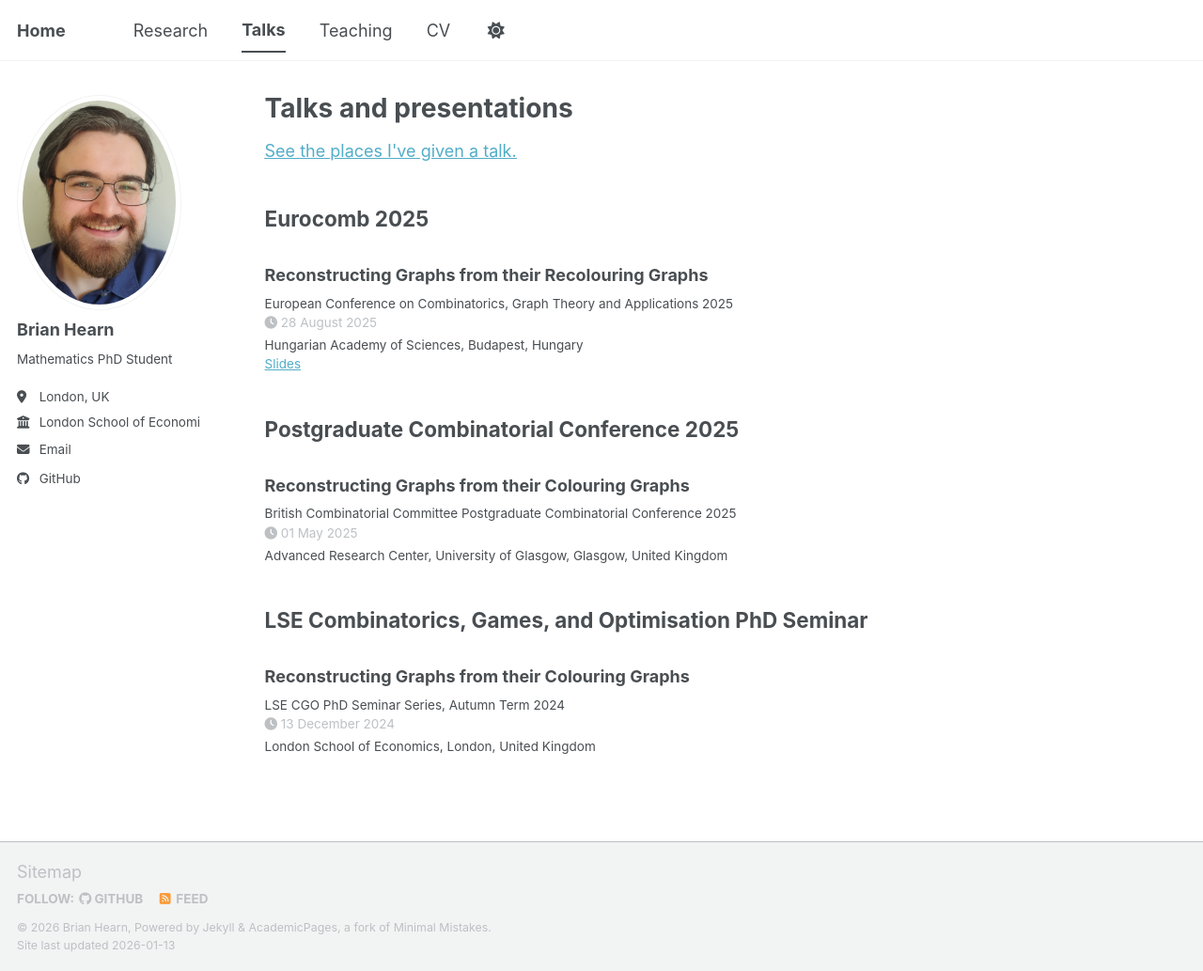
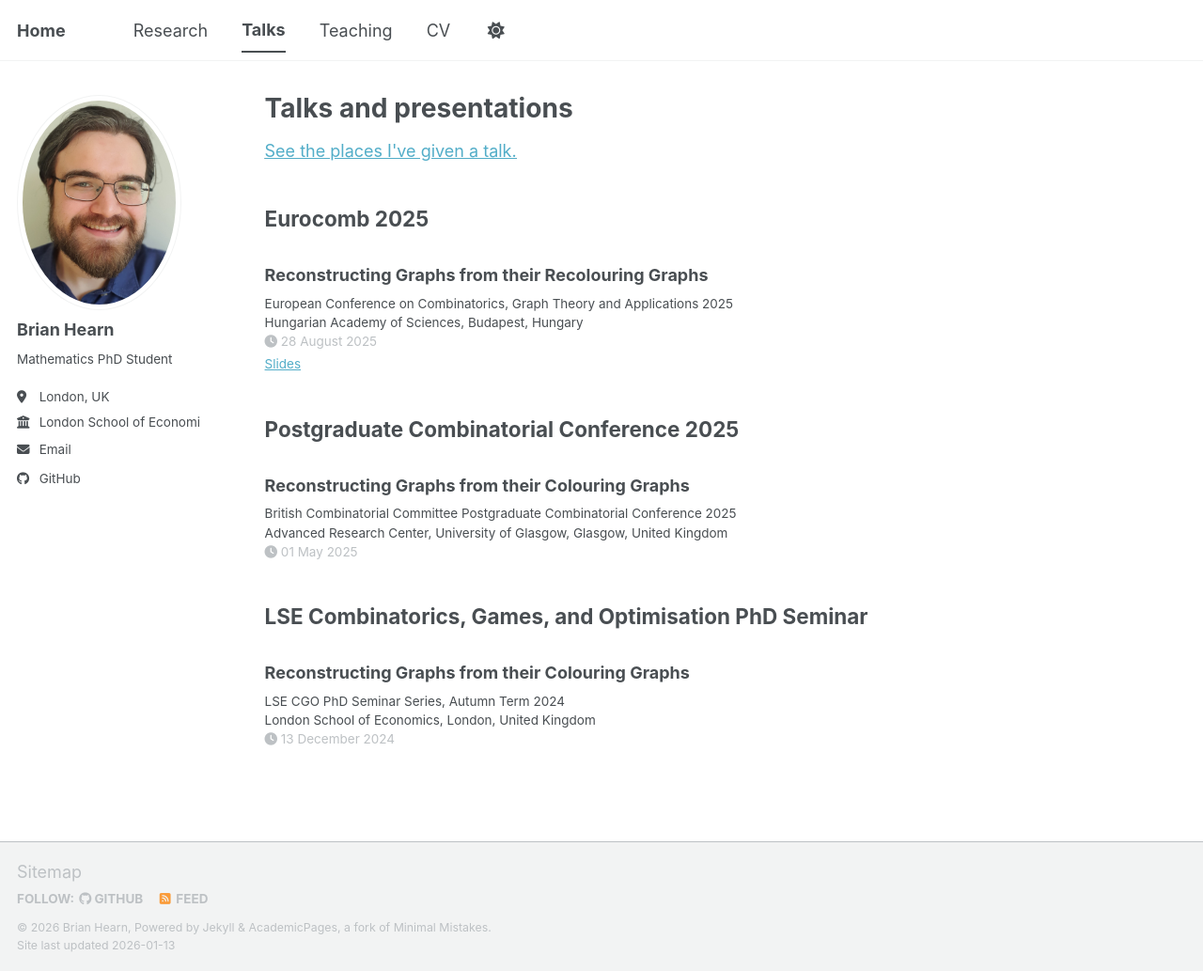
Before and after one commit to brian-hearn/brian-hearn.github.io, a Jekyll site: the page built from _pages/talks.html, in a window 1280 px wide and 1033 px high. Shown: the whole window at 94% size. Built offline with Jekyll 4.4.1, drawn with Linux system fonts in a browser that asks for light colours; a script bundle is joined from its source files by our own code; library files that are not in the unit come from our copies.

Commit message:
feat: more changes

```diff
--- a/_includes/archive-single-talk.html
+++ b/_includes/archive-single-talk.html
@@ -39,12 +39,12 @@
       {{ post.subtitle }}
     </h3>
     {% if post.conference %}<p class="archive__item-excerpt" itemprop="description">{{ post.conference }}{% endif %}
+    <!-- {% if post.venue %}<p class="archive__item-excerpt" itemprop="description">{{post.type}}, {{ post.venue }},  {{post.location}} {% endif %} -->
+    {% if post.venue %}<p class="archive__item-excerpt" itemprop="description">{{ post.venue }},  {{post.location}} {% endif %}
     {% if post.read_time %}
       <p class="page__meta"><i class="fa fa-clock" aria-hidden="true"></i> {% include read-time.html %}</p>
     {% endif %}
     {% if post.date %}<p class="page__meta"><i class="fa fa-clock" aria-hidden="true"></i> {{ post.date | date: '%d %B %Y' }}</p>{% endif %}
-    <!-- {% if post.venue %}<p class="archive__item-excerpt" itemprop="description">{{post.type}}, {{ post.venue }},  {{post.location}} {% endif %} -->
-    {% if post.venue %}<p class="archive__item-excerpt" itemprop="description">{{ post.venue }},  {{post.location}} {% endif %}
     {% if post.slides %}
       <p class="archive__item-excerpt" itemprop="description">
         <a href="{{ base_path }}{{ post.slides }}" target="_blank">Slides</a>
```
